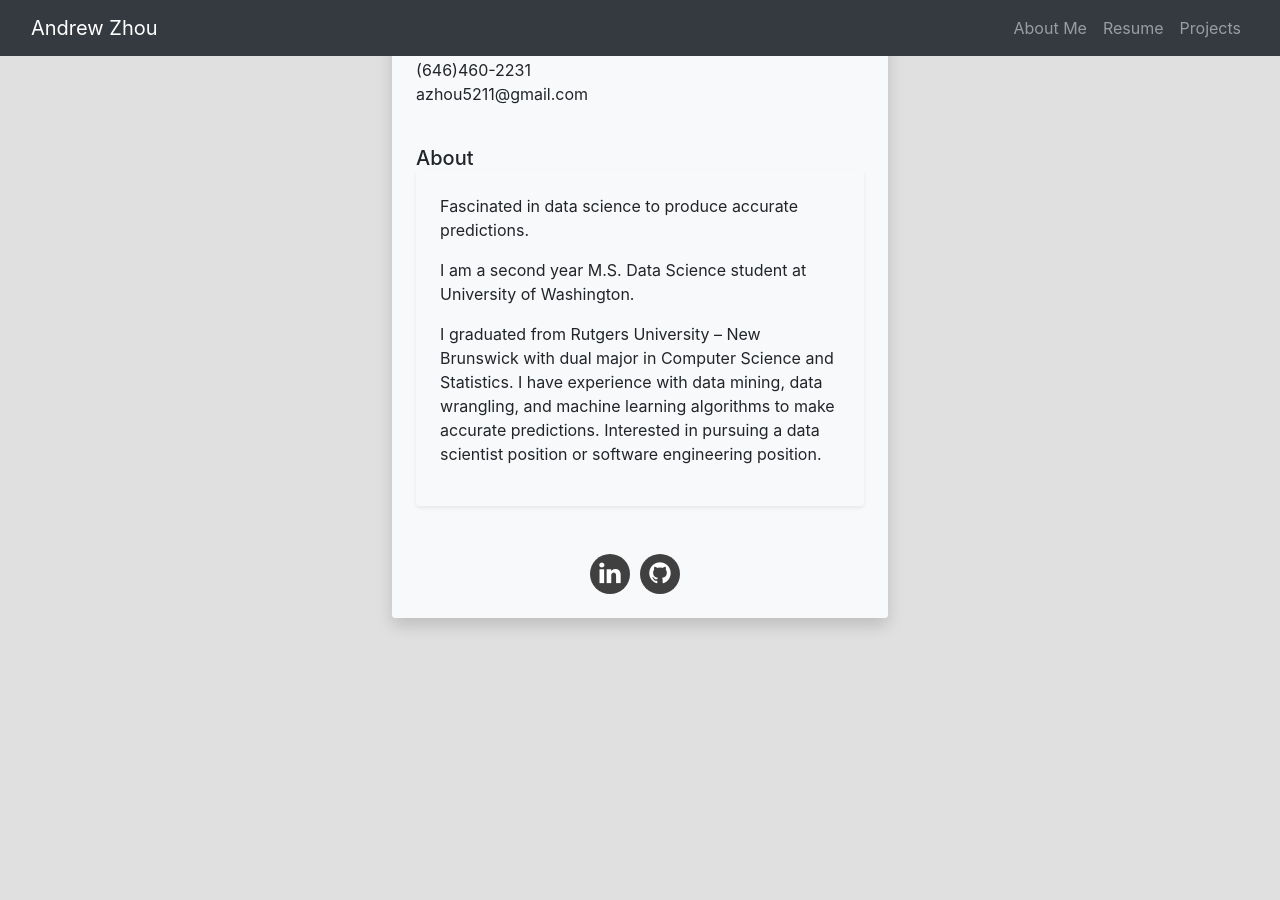
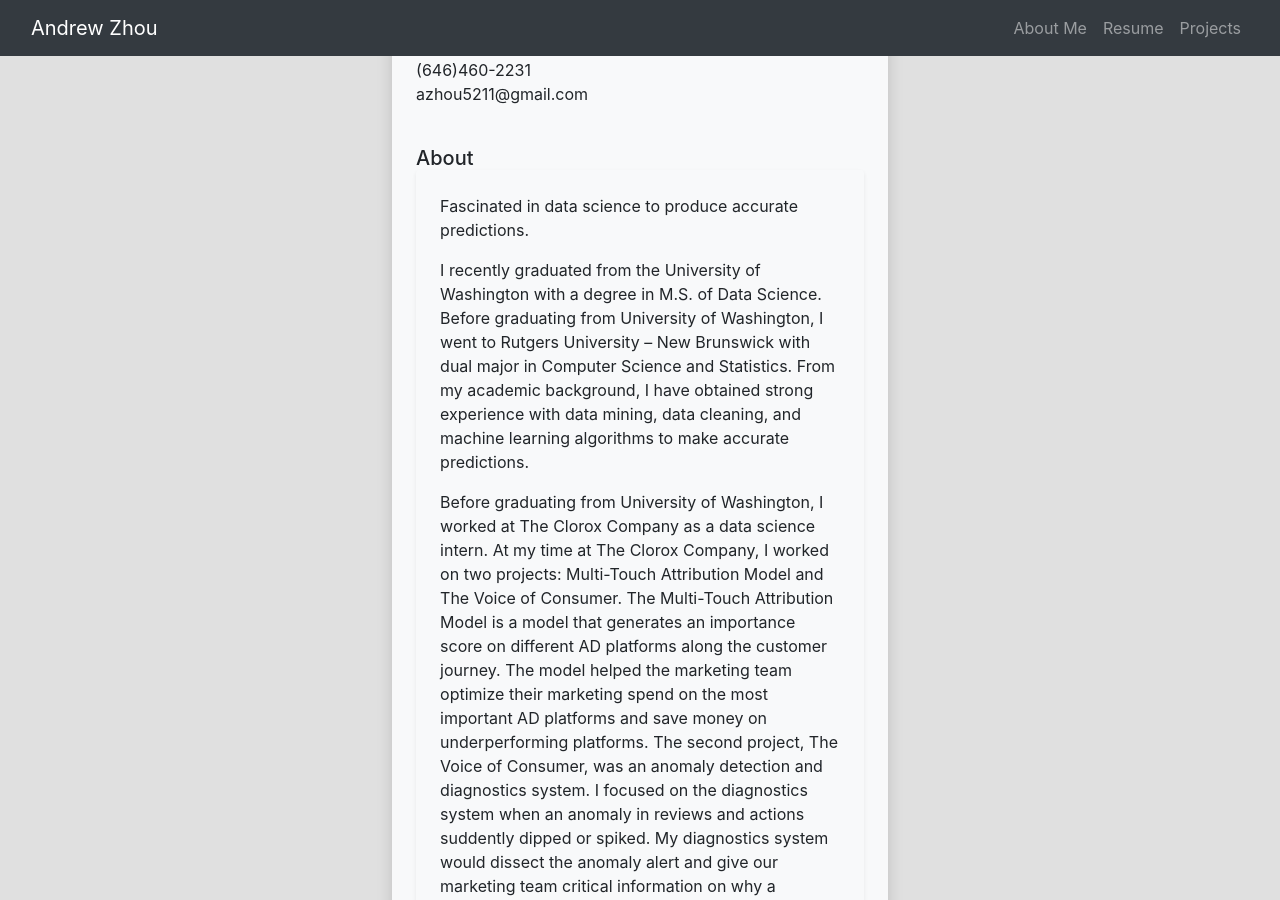
Before and after one commit to azhou5211/Resume, a Jekyll site: the page built from docs/index.html, in a window 1280 px wide and 900 px high, scrolled down 352 px. Built offline with Jekyll 4.4.1, drawn with Linux system fonts in a browser that asks for light colours; nearby versions of some CDN libraries; before the commit the page ends 1018 px from its top, so only the background shows below that; some of the changed text lies outside the part shown.

Commit message:
Updated the about section of the webpage

```diff
--- a/docs/index.html
+++ b/docs/index.html
@@ -23,9 +23,9 @@ title: 'Andrew Zhou'
 	                <div class="p-4 rounded shadow-sm">
 	                    <p>Fascinated in data science to produce accurate predictions.<br></p>
 
-						<p>I am a second year M.S. Data Science student at University of Washington.<br></p>
+						<p>I recently graduated from the University of Washington with a degree in M.S. of Data Science. Before graduating from University of Washington, I went to Rutgers University – New Brunswick with dual major in Computer Science and Statistics. From my academic background, I have obtained strong experience with data mining, data cleaning, and machine learning algorithms to make accurate predictions.<br></p>
 
-						<p>I graduated from Rutgers University – New Brunswick with dual major in Computer Science and Statistics. I have experience with data mining, data wrangling, and machine learning algorithms to make accurate predictions. Interested in pursuing a data scientist position or software engineering position.</p>
+						<p>Before graduating from University of Washington, I worked at The Clorox Company as a data science intern. At my time at The Clorox Company, I worked on two projects: Multi-Touch Attribution Model and The Voice of Consumer. The Multi-Touch Attribution Model is a model that generates an importance score on different AD platforms along the customer journey. The model helped the marketing team optimize their marketing spend on the most important AD platforms and save money on underperforming platforms. The second project, The Voice of Consumer, was an anomaly detection and diagnostics system. I focused on the diagnostics system when an anomaly in reviews and actions suddently dipped or spiked. My diagnostics system would dissect the anomaly alert and give our marketing team critical information on why a anomaly has appeared and how to take action when an anomaly is detected.</p>
 	                </div>
             	</div>
             </div>
```
